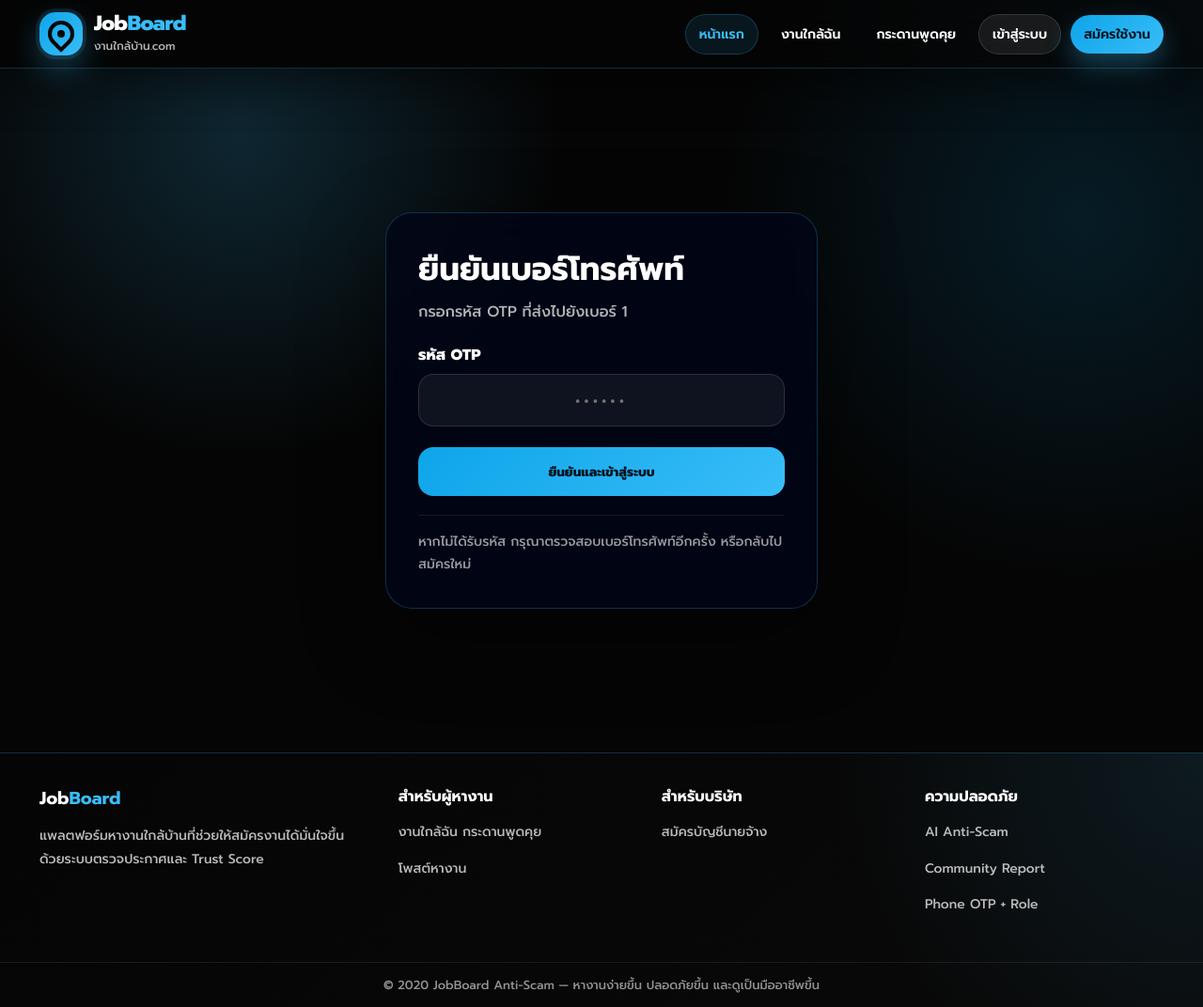
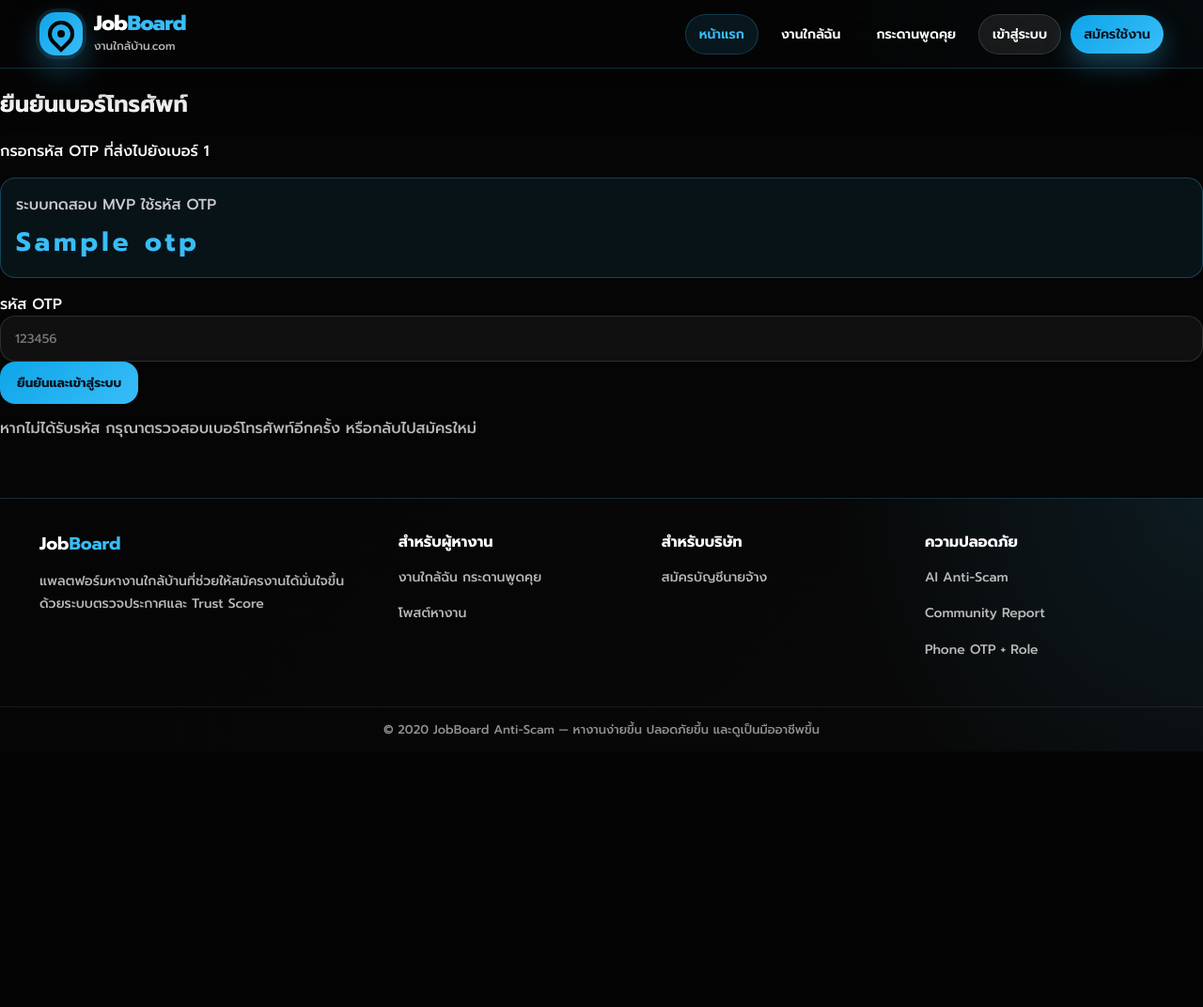
Before and after one commit to anaquee999-prog/jobboard-ai, a Python web app: template templates/verify_otp.html in a window 1280 px wide. Shown: the whole page at 94% size. After the commit the page ends 800 px from the top, so only its background shows below. Run offline with Jinja, Linux system fonts and the light colour scheme; the template is opened without the code that fills it: most values are stand-ins (such as "Sample title", 1, 10 or a date in 2020).

Commit message:
Fix OTP display and admin password sync

```diff
--- a/templates/verify_otp.html
+++ b/templates/verify_otp.html
@@ -2,113 +2,32 @@
 {% block title %}ยืนยัน OTP | JobBoard{% endblock %}
 
 {% block content %}
-
-<style>
-.otp-page {
-    min-height: calc(100vh - 72px);
-    display: grid;
-    place-items: center;
-    padding: 36px 16px;
-    background:
-        radial-gradient(circle at 20% 10%, rgba(56,189,248,.18), transparent 28%),
-        radial-gradient(circle at 90% 22%, rgba(14,165,233,.14), transparent 30%),
-        #050505;
-}
-
-.otp-card {
-    width: min(460px, 100%);
-    padding: 34px;
-    border-radius: 28px;
-    border: 1px solid rgba(56,189,248,.24);
-    background: rgba(2,6,23,.82);
-    box-shadow: 0 28px 88px rgba(0,0,0,.48);
-    backdrop-filter: blur(18px);
-    color: #fff;
-}
-
-.otp-card h1 {
-    margin: 0 0 8px;
-    font-size: 34px;
-}
-
-.otp-card p {
-    margin: 0 0 22px;
-    color: rgba(255,255,255,.70);
-}
-
-.otp-card label {
-    display: block;
-    margin: 16px 0 8px;
-    font-weight: 800;
-}
-
-.otp-card input {
-    width: 100%;
-    min-height: 56px;
-    border-radius: 16px;
-    border: 1px solid rgba(255,255,255,.12);
-    background: rgba(255,255,255,.06);
-    color: #fff;
-    padding: 0 15px;
-    font-family: inherit;
-    font-size: 20px;
-    letter-spacing: 4px;
-    text-align: center;
-}
-
-.otp-card button {
-    width: 100%;
-    min-height: 52px;
-    margin-top: 22px;
-    border: 0;
-    border-radius: 16px;
-    background: linear-gradient(135deg, #0ea5e9, #38bdf8);
-    color: #03131f;
-    font-weight: 900;
-    cursor: pointer;
-}
-
-.otp-alert {
-    margin-bottom: 14px;
-    padding: 14px 16px;
-    border-radius: 16px;
-    background: rgba(239,68,68,.12);
-    border: 1px solid rgba(239,68,68,.28);
-    color: #fca5a5;
-}
-
-.otp-note {
-    margin-top: 20px;
-    padding-top: 16px;
-    border-top: 1px solid rgba(255,255,255,.08);
-    color: rgba(255,255,255,.60);
-    font-size: 14px;
-    line-height: 1.7;
-}
-</style>
-
-<div class="otp-page">
-    <section class="otp-card">
+<section class="auth-shell">
+  <div class="auth-card glass-card">
     <h1>ยืนยันเบอร์โทรศัพท์</h1>
     <p>กรอกรหัส OTP ที่ส่งไปยังเบอร์ {{ pending.phone_number }}</p>
 
+    <div class="otp-note" style="margin: 16px 0; padding: 16px; border-radius: 16px; border: 1px solid rgba(56,189,248,.28); background: rgba(56,189,248,.08);">
+      <div style="opacity:.78;">ระบบทดสอบ MVP ใช้รหัส OTP</div>
+      <strong style="display:block; margin-top:6px; font-size:28px; letter-spacing:4px; color:#38bdf8;">
+        {{ pending.otp or "123456" }}
+      </strong>
+    </div>
+
     {% if error %}
-            <div class="otp-alert">{{ error }}</div>
+      <div class="alert alert-danger">{{ error }}</div>
     {% endif %}
 
     <form method="post">
       <input type="hidden" name="csrf_token" value="{{ csrf_token() }}">
-
       <label>รหัส OTP</label>
-            <input type="text" name="otp" placeholder="••••••" maxlength="6" required>
-
-            <button type="submit">ยืนยันและเข้าสู่ระบบ</button>
+      <input type="text" name="otp" inputmode="numeric" maxlength="6" placeholder="123456" required>
+      <button type="submit" class="btn-primary">ยืนยันและเข้าสู่ระบบ</button>
     </form>
 
-        <div class="otp-note">
+    <p style="margin-top: 14px; opacity: .72;">
       หากไม่ได้รับรหัส กรุณาตรวจสอบเบอร์โทรศัพท์อีกครั้ง หรือกลับไปสมัครใหม่
+    </p>
   </div>
 </section>
-</div>
-
 {% endblock %}
```
Also changed, not shown: app.py (+19 -4 lines). Lines whose indentation alone changed are shown as unchanged.
